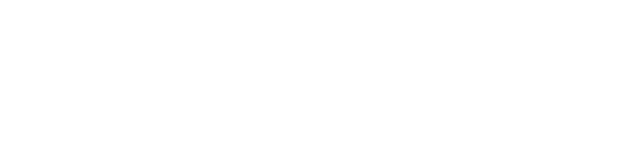
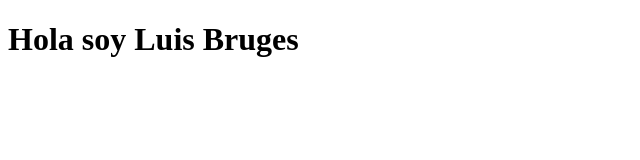
Before and after one commit to Luisbruges3/Portafolio, a plain HTML site: page Index.html in a window 1280 px wide. Shown: the whole page, without its empty margins (0-640 px from the left). Drawn offline with Linux system fonts and the light colour scheme.

Commit message:
2 commit

```diff
--- a/Index.html
+++ b/Index.html
@@ -3,9 +3,9 @@
 <head>
     <meta charset="UTF-8">
     <meta name="viewport" content="width=device-width, initial-scale=1.0">
-    <title>Document</title>
+    <title>Portafolio</title>
 </head>
 <body>
-
+    <h1>Hola soy Luis Bruges</h1>
 </body>
 </html>
```
